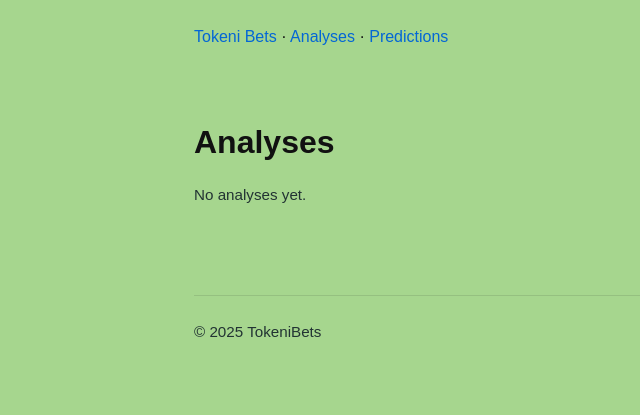
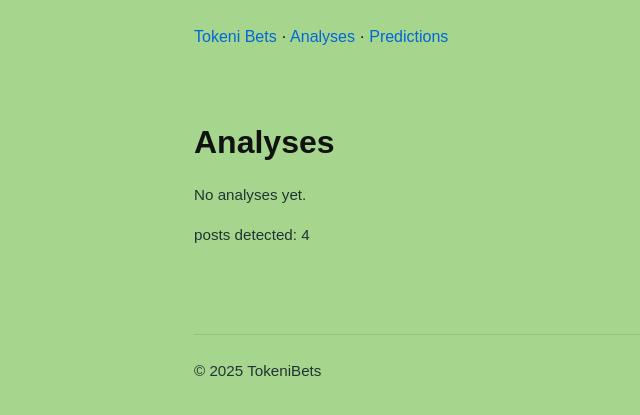
Before and after one commit to tokenibets/tokenibets.github.io, a Jekyll site: the page built from analyses/index.md, in a window 1280 px wide. Shown: the top 415 px of the page, without its empty margins (46-686 px from the left). Built offline with Jekyll 4.4.1, drawn with Linux system fonts in a browser that asks for light colours.

Commit message:
Update index.md

```diff
--- a/analyses/index.md
+++ b/analyses/index.md
@@ -15,3 +15,5 @@ permalink: /analyses/
 {% else %}
 <p class="muted">No analyses yet.</p>
 {% endif %}
+
+<p class="muted">posts detected: {{ site.posts | size }}</p>
```
